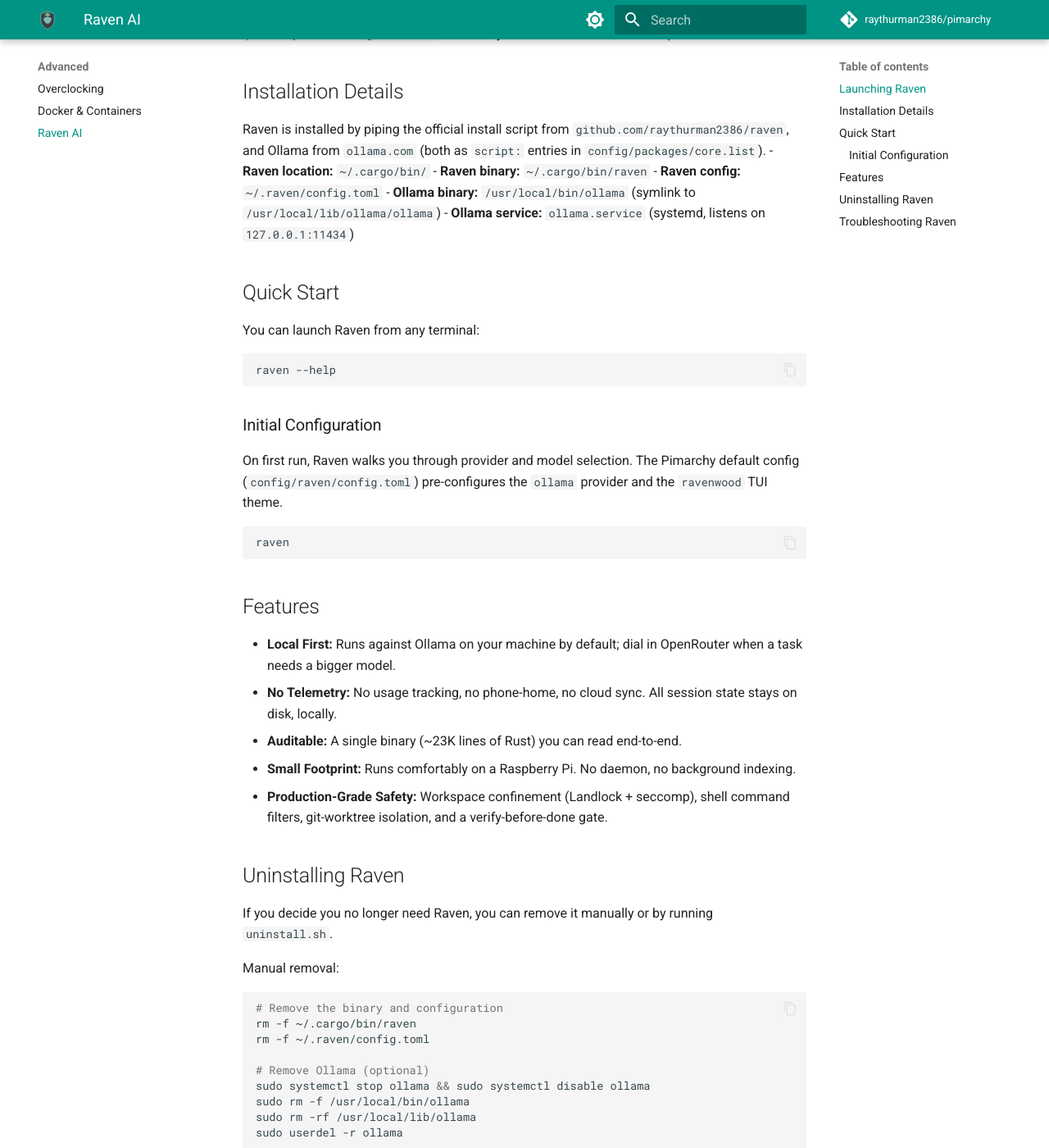
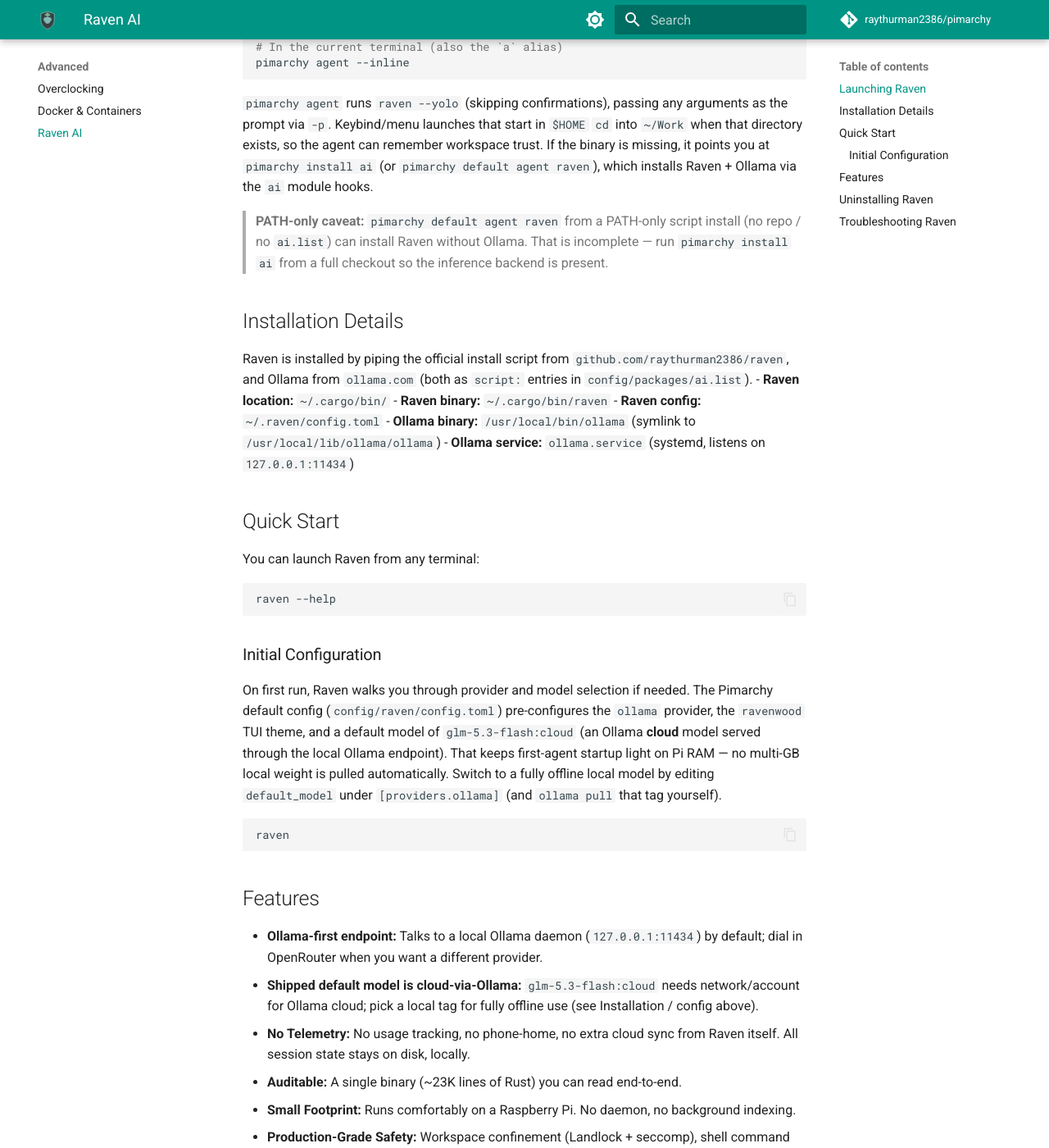
Before and after one commit to raythurman2386/pimarchy, an MkDocs documentation site: the page built from docs/advanced/raven.md, in a window 1280 px wide and 1400 px high, scrolled down 812 px. Shown: the whole window at 82% size. Built offline with MkDocs 1.6.1 and Material for MkDocs 9.7.7, drawn with Linux system fonts in a browser that asks for light colours; comment, search, counter and statistics services are not loaded; some of the changed text lies outside the part shown.

Commit message:
feat: lazy ai module for Raven+Ollama (#17) (#30)
* feat: move Raven+Ollama to lazy ai module (#17)

Make Raven and Ollama opt-in via `pimarchy install ai` (and
`pimarchy default agent raven`) so core/firstboot stays lean.

- Add config/packages/ai.list; drop script:raven/ollama from core
- Keep install_raven/install_ollama hooks; default-agent runs ai hooks
- Discover all package lists in validate.sh; document coherent lazy story
- Align raven.md with shipped cloud default model (#26 docs only)

Closes #17
Fixes #26

* fix: soft nits — PATH-only agent warn + architecture wording

Warn when pimarchy-default-agent installs Raven without Ollama on a
PATH-only copy (incomplete without `pimarchy install ai`). Soften
architecture.md template-processing dual-path brace so this PR does not
claim theme canonicalization (left to #32 / open decisions).

````diff
--- a/docs/advanced/raven.md
+++ b/docs/advanced/raven.md
@@ -2,7 +2,15 @@
 
 Pimarchy includes built-in support for the **Raven AI agent**. Raven is a small, privacy-first coding-agent harness written in Rust for Ollama and any OpenAI-compatible endpoint. It runs a full agent loop — tools, plan mode, verification, and workspace isolation — against a model endpoint you control.
 
-Raven is the **pre-selected default coding agent** (`pimarchy default agent raven`) and installs as part of the core module. Pimarchy also installs **Ollama** by default as Raven's local inference backend; Raven talks to Ollama at `http://localhost:11434/v1`.
+Raven is the **pre-selected default coding agent** (`pimarchy default agent raven`) but is **not** part of the lean core install. Install it (and Ollama) lazily with:
+
+```bash
+pimarchy install ai
+# or on first selection:
+pimarchy default agent raven
+```
+
+Ollama is Raven's inference backend at `http://localhost:11434/v1`. The unit is installed disabled and starts on demand when you launch `pimarchy agent` (no multi-GB model pull on firstboot).
 
 ## Launching Raven
 
@@ -20,11 +28,14 @@
 pimarchy agent --inline
 ```
 
-`pimarchy agent` runs `raven --yolo` (skipping confirmations), passing any arguments as the prompt via `-p`. Keybind/menu launches that start in `$HOME` `cd` into `~/Work` when that directory exists, so the agent can remember workspace trust. If the binary is missing, it points you at `pimarchy default agent raven`, which lazy-installs it via the official script.
+`pimarchy agent` runs `raven --yolo` (skipping confirmations), passing any arguments as the prompt via `-p`. Keybind/menu launches that start in `$HOME` `cd` into `~/Work` when that directory exists, so the agent can remember workspace trust. If the binary is missing, it points you at `pimarchy install ai` (or `pimarchy default agent raven`), which installs Raven + Ollama via the `ai` module hooks.
+
+> **PATH-only caveat:** `pimarchy default agent raven` from a PATH-only script install (no repo / no `ai.list`) can install Raven without Ollama. That is incomplete — run `pimarchy install ai` from a full checkout so the inference backend is present.
+
 
 ## Installation Details
 
-Raven is installed by piping the official install script from `github.com/raythurman2386/raven`, and Ollama from `ollama.com` (both as `script:` entries in `config/packages/core.list`).
+Raven is installed by piping the official install script from `github.com/raythurman2386/raven`, and Ollama from `ollama.com` (both as `script:` entries in `config/packages/ai.list`).
 - **Raven location:** `~/.cargo/bin/`
 - **Raven binary:** `~/.cargo/bin/raven`
 - **Raven config:** `~/.raven/config.toml`
@@ -41,7 +52,7 @@
 
 ### Initial Configuration
 
-On first run, Raven walks you through provider and model selection. The Pimarchy default config (`config/raven/config.toml`) pre-configures the `ollama` provider and the `ravenwood` TUI theme.
+On first run, Raven walks you through provider and model selection if needed. The Pimarchy default config (`config/raven/config.toml`) pre-configures the `ollama` provider, the `ravenwood` TUI theme, and a default model of `glm-5.3-flash:cloud` (an Ollama **cloud** model served through the local Ollama endpoint). That keeps first-agent startup light on Pi RAM — no multi-GB local weight is pulled automatically. Switch to a fully offline local model by editing `default_model` under `[providers.ollama]` (and `ollama pull` that tag yourself).
 
 ```bash
 raven
@@ -49,8 +60,9 @@
 
 ## Features
 
-- **Local First:** Runs against Ollama on your machine by default; dial in OpenRouter when a task needs a bigger model.
-- **No Telemetry:** No usage tracking, no phone-home, no cloud sync. All session state stays on disk, locally.
+- **Ollama-first endpoint:** Talks to a local Ollama daemon (`127.0.0.1:11434`) by default; dial in OpenRouter when you want a different provider.
+- **Shipped default model is cloud-via-Ollama:** `glm-5.3-flash:cloud` needs network/account for Ollama cloud; pick a local tag for fully offline use (see Installation / config above).
+- **No Telemetry:** No usage tracking, no phone-home, no extra cloud sync from Raven itself. All session state stays on disk, locally.
 - **Auditable:** A single binary (~23K lines of Rust) you can read end-to-end.
 - **Small Footprint:** Runs comfortably on a Raspberry Pi. No daemon, no background indexing.
 - **Production-Grade Safety:** Workspace confinement (Landlock + seccomp), shell command filters, git-worktree isolation, and a verify-before-done gate.
````
Also changed, not shown: AGENTS.md (+3 -3 lines), README.md (+3 -1 lines), docs/development/architecture.md (+3 -3 lines), docs/development/defaults.md (+10 -2 lines), docs/development/roadmap.md (+2 -2 lines), 10 other files.
